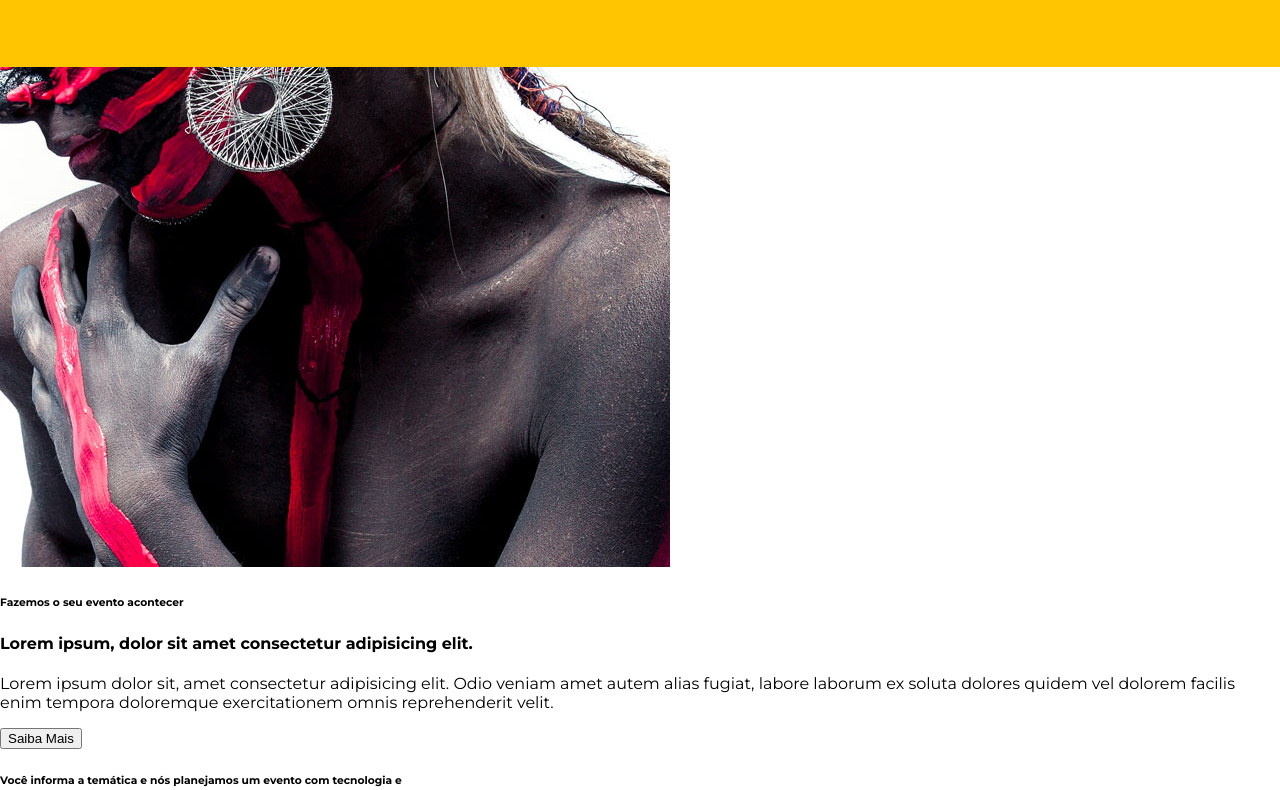
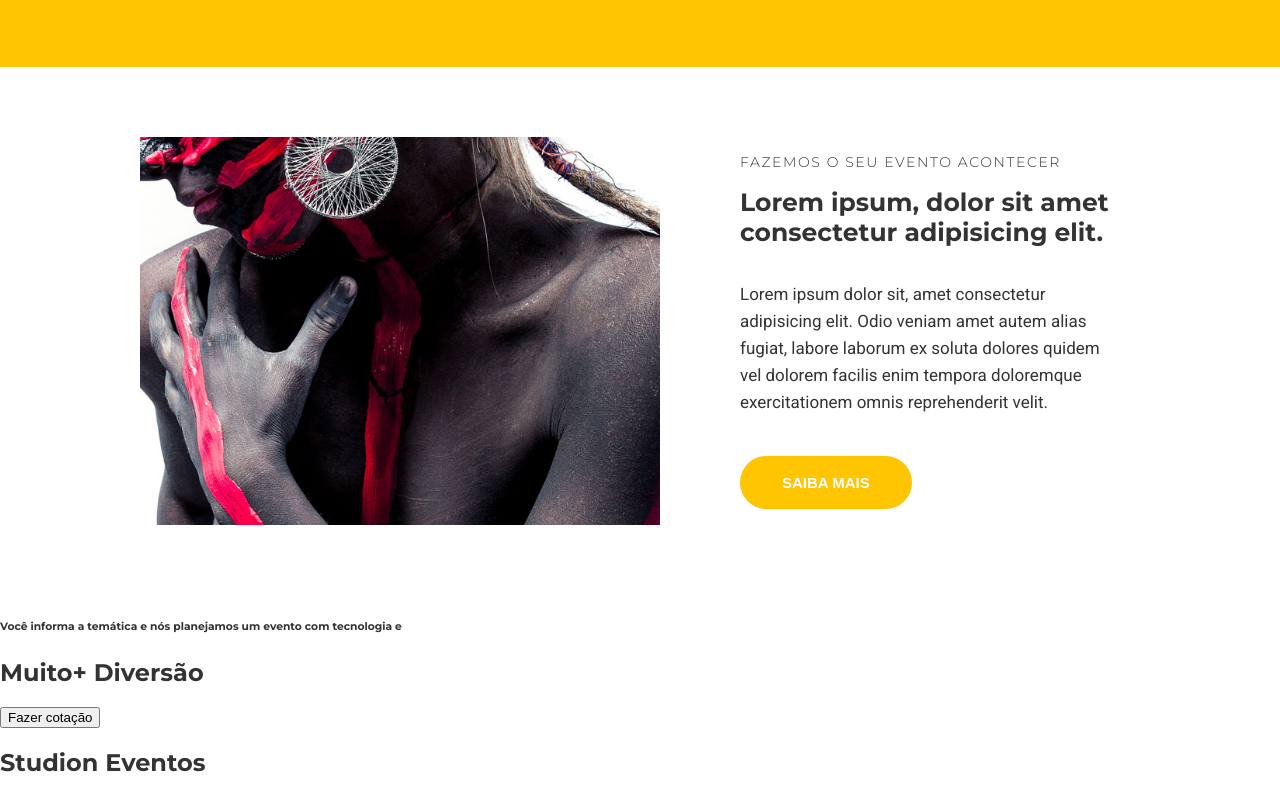
Before and after one commit to juanjunger/studion, a website: page src/index.html in a window 1280 px wide. Shown: the part 1010-1800 px from the top of the page. Drawn offline with Linux system fonts and the light colour scheme.

Commit message:
feat(sections): style counter and institutional sections

```diff
--- a/src/css/style.css
+++ b/src/css/style.css
@@ -1,5 +1,5 @@
-/* Montserrat Font */
-@import url("https://fonts.googleapis.com/css2?family=Montserrat:wght@300;400;700;900&display=swap");
+/* Fonts */
+@import url("https://fonts.googleapis.com/css2?family=Montserrat:wght@300;400;500;700;900&family=Roboto&display=swap");
 
 * {
   box-sizing: border-box;
@@ -12,9 +12,12 @@
 
   --color-black: #000000;
   --color-white: #ffffff;
+  --color-gray: #333333;
   --color-yellow: #ffc500;
 
   --default-padding: 1rem;
+
+  color: var(--color-gray);
 }
 
 /* General */
@@ -36,20 +39,65 @@ footer {
   overflow-x: hidden;
 }
 
+/* Default */
+.container {
+  max-width: 1140px;
+  margin: 0 auto;
+}
+
+.copy--primary {
+  color: var(--color-yellow);
+}
+
+.btn {
+  padding: 1rem 2.5rem;
+  color: var(--color-yellow);
+  border: 0.125rem solid var(--color-white);
+  border-radius: 5rem;
+  background: transparent;
+  font-size: 0.9375rem;
+  font-weight: 700;
+  text-transform: uppercase;
+  cursor: pointer;
+  transition: 0.5s all ease;
+}
+
+.btn:hover,
+.btn:active,
+.btn:focus,
+.btn--institutional {
+  border-color: var(--color-yellow);
+  background-color: var(--color-yellow);
+  color: var(--color-white);
+}
+
+.btn--institutional:hover,
+.btn--institutional:active,
+.btn--institutional:focus {
+  border-color: var(--color-yellow);
+  background-color: var(--color-white);
+  color: var(--color-gray);
+}
+
 /* Navigation */
 .navbar {
+  position: fixed;
+  z-index: 1;
+  top: 0;
+  left: 0;
+  width: 100%;
+  background-color: var(--color-black);
+  color: var(--color-white);
+}
+
+.navbar__container {
   display: grid;
   grid-template-columns: 1fr 9fr;
-  position: fixed;
-  top: 0;
-  left: 0;
   align-items: center;
+
   width: 100vw;
   height: 7.75rem;
   padding: 0 1rem;
-  background-color: var(--color-black);
-  color: var(--color-white);
-  z-index: 1;
 }
 
 .navbar .navbar__links {
@@ -84,32 +132,6 @@ footer {
 .logo-studion__subtitle {
   font-weight: 300;
   font-size: 0.875rem;
-}
-
-/* Default */
-.copy--primary {
-  color: var(--color-yellow);
-}
-
-.btn {
-  padding: 1rem 2.5rem;
-  color: var(--color-yellow);
-  border: 0.125rem solid var(--color-white);
-  border-radius: 5rem;
-  background: transparent;
-  font-size: 0.9375rem;
-  font-weight: 700;
-  text-transform: uppercase;
-  cursor: pointer;
-  transition: 0.5s all ease;
-}
-
-.btn:hover,
-.btn:active,
-.btn:focus {
-  border-color: var(--color-yellow);
-  background-color: var(--color-yellow);
-  color: var(--color-white);
 }
 
 /* Slider */
@@ -155,6 +177,7 @@ footer {
   display: block;
 }
 
+/* Counter */
 #counter {
   background-color: var(--color-yellow);
   color: var(--color-white);
@@ -176,3 +199,40 @@ footer {
   font-size: 1.25rem;
   display: block;
 }
+
+/* Institutional */
+.institutional {
+  display: grid;
+  grid-template-columns: auto auto;
+  gap: 3.125rem;
+  align-items: center;
+  padding: 4.375rem;
+}
+
+.institutional__copy {
+  padding: 0 1.875rem;
+}
+
+.institutional__copy h6 {
+  font-size: 0.875rem;
+  font-weight: 300;
+  text-transform: uppercase;
+  letter-spacing: 0.1rem;
+  margin: 0;
+}
+
+.institutional__copy h4 {
+  font-size: 1.5625rem;
+  margin-top: 1rem;
+}
+
+.institutional p {
+  font-family: "Roboto", sans-serif;
+  font-size: 1.0625rem;
+  line-height: 1.6875rem;
+  margin-bottom: 2.5rem;
+}
+
+.institutional__image {
+  max-width: 520px;
+}
--- a/src/index.html
+++ b/src/index.html
@@ -12,6 +12,7 @@
   </head>
   <body>
     <nav class="navbar">
+      <div class="container navbar__container">
         <h1 class="logo-studion">
           Studi<span class="copy--primary">on </span
           ><span class="logo-studion__subtitle">Eventos</span>
@@ -33,6 +34,7 @@
             <a href="#contatos">Contatos</a>
           </li>
         </ul>
+      </div>
     </nav>
     <!-- .navbar -->
 
@@ -61,7 +63,7 @@
 
     <main>
       <section id="counter">
-        <ul class="counter__container">
+        <ul class="container counter__container">
           <li>
             <h3>
               + de 500
@@ -85,19 +87,26 @@
       </section>
       <!-- .counter -->
 
-      <section>
-        <img src="./images/institutional.jpg" alt="Studion institutional" />
+      <section class="container institutional">
+        <img
+          class="institutional__image"
+          src="./images/institutional.jpg"
+          alt="Studion Institutional"
+        />
+        <div class="institutional__copy">
           <h6>Fazemos o seu evento acontecer</h6>
           <h4>Lorem ipsum, dolor sit amet consectetur adipisicing elit.</h4>
           <p>
-          Lorem ipsum dolor sit, amet consectetur adipisicing elit. Odio veniam
-          amet autem alias fugiat, labore laborum ex soluta dolores quidem vel
-          dolorem facilis enim tempora doloremque exercitationem omnis
-          reprehenderit velit.
+            Lorem ipsum dolor sit, amet consectetur adipisicing elit. Odio
+            veniam amet autem alias fugiat, labore laborum ex soluta dolores
+            quidem vel dolorem facilis enim tempora doloremque exercitationem
+            omnis reprehenderit velit.
           </p>
-        <button>Saiba Mais</button>
+          <button class="btn btn--institutional">Saiba Mais</button>
+        </div>
+        <!-- .institutional__copy -->
       </section>
-      <!-- section -->
+      <!-- .institutional -->
 
       <section>
         <div>
```
Lines whose indentation alone changed are shown as unchanged.
